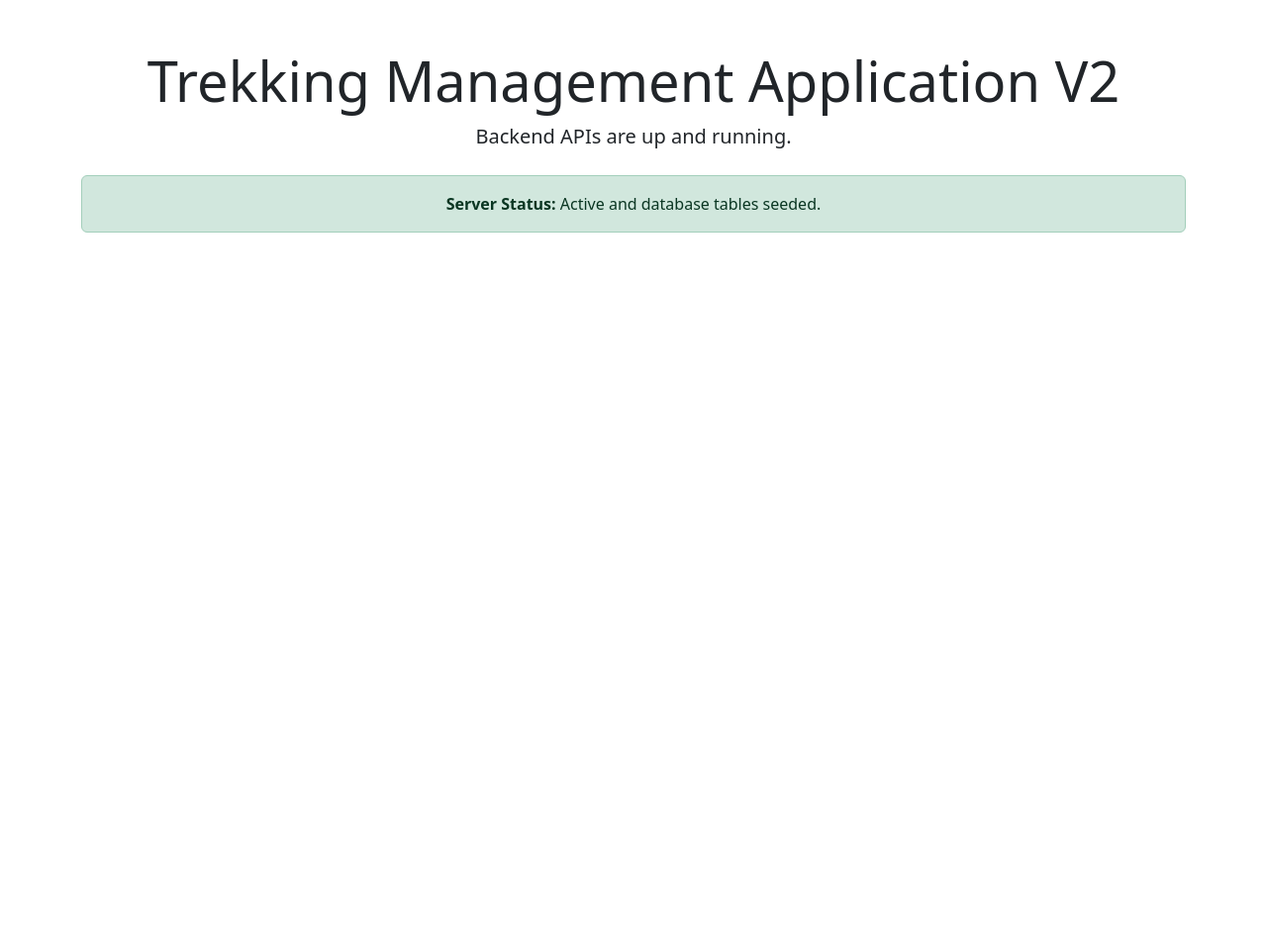
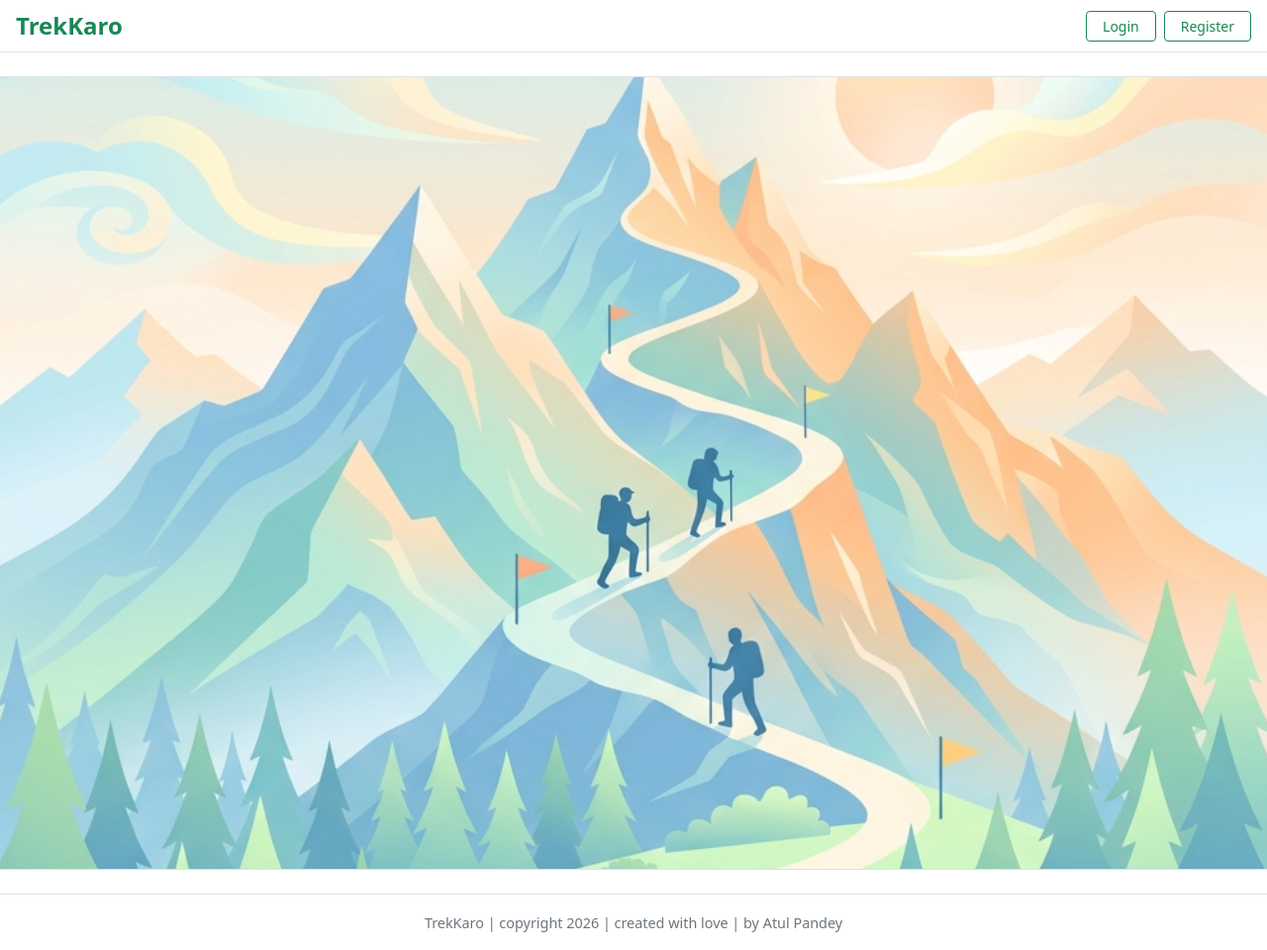
Before and after one commit to 22f2000145/Trekking-Management-System-V2, a Flask app: page / in a window 1280 px wide. Shown: the whole page at 99% size. Before the commit the page ends 235 px from the top, so only its background shows below. Run offline with Flask 3, Linux system fonts and the light colour scheme; some libraries are stand-ins or nearby versions.

Commit message:
initialize frontend application with Vue router and modular components

```diff
--- /dev/null
+++ b/static/component/Admin.js
@@ -0,0 +1,3 @@
+export default {
+    template: `<div>Admin Placeholder</div>`
+}
--- /dev/null
+++ b/static/component/Dashboard.js
@@ -0,0 +1,3 @@
+export default {
+    template: `<div>Dashboard Placeholder</div>`
+}
--- /dev/null
+++ b/static/component/Home.js
@@ -0,0 +1,9 @@
+export default {
+    template: `
+    <div class="row border mt-4">
+        <div class="col px-0" style="height: 800px;">
+            <img src="/static/trekking_bg.png" alt="Home" class="w-100 h-100" style="object-fit: cover;">
+        </div>
+    </div>
+    `
+}
--- /dev/null
+++ b/static/component/Login.js
@@ -0,0 +1,69 @@
+export default {
+    template: `
+    <div class="row justify-content-center align-items-center" style="min-height: 750px;">
+        <div class="col-md-4 px-4">
+            <div class="card p-4 shadow-sm">
+                <p class="mx-2 mt-2 text-danger text-center" v-if="message">{{message}}</p>
+                <h3 class="text-center mb-4">Login</h3>
+
+                <div class="mb-3">
+                    <label for="email" class="form-label">Email Address</label>
+                    <input type="email" id="email" class="form-control" placeholder="name@example.com" v-model="formData.email">
+                </div>
+
+                <div class="mb-3">
+                    <label for="password" class="form-label">Password</label>
+                    <input type="password" id="password" class="form-control" placeholder="Enter your password" v-model="formData.password">
+                </div>
+
+                <button class="btn btn-primary w-100 mt-2" @click="loginUser">Login</button>
+            </div>
+        </div>
+    </div>
+    `,
+    data: function () {
+        return {
+            message: "",
+            formData: {
+                email: "",
+                password: ""
+            }
+        }
+
+    },
+    methods: {
+        loginUser: function () {
+            fetch('/api/login', {
+                method: 'POST',
+                headers: {
+                    'Content-Type': 'application/json'
+                },
+                body: JSON.stringify(this.formData)// the content goes to backend in json string
+
+            })
+                .then(response => {
+                    if (response.ok) {
+                        return response.json()
+                    } else {
+                        return response.json().then(err => { throw new Error(err.message || 'Login failed') }
+                        )
+                    }
+                })
+                .then(data => {
+                    localStorage.setItem('auth-token', data["auth-token"]);
+                    localStorage.setItem("id", data.id);
+                    localStorage.setItem("username", data.username);
+                    localStorage.setItem("role", JSON.stringify(data.role));
+                    if (data.roles && data.roles.includes("admin")) {
+                        this.$router.push('/admin')
+                    } else {
+                        this.$router.push('/dashboard')
+                    }
+                })
+                .catch(error => {
+                    console.log('Error while logging in:', error)
+                    this.message = error.message
+                });
+        }
+    }
+}
--- /dev/null
+++ b/static/component/Navbar.js
@@ -0,0 +1,43 @@
+export default {
+    template: `
+    <div class="d-flex flex-wrap justify-content-between align-items-center py-2 px-3 border-bottom bg-white">
+        <router-link class="text-decoration-none fw-bold text-success fs-4" to="/">TrekKaro</router-link>
+        <div class="d-flex gap-3">
+            <router-link class="text-decoration-none text-dark" v-if="isLoggedIn" to="/dashboard">Dashboard</router-link>
+            <router-link class="text-decoration-none text-dark" v-if="isLoggedIn && (role && role.includes('admin'))" to="/admin">Admin</router-link>
+        </div>
+        <div class="d-flex gap-2">
+            <template v-if="!isLoggedIn">
+                <router-link to="/login" class="btn btn-outline-success px-3 btn-sm">Login</router-link>
+                <router-link to="/register" class="btn btn-outline-success px-3 btn-sm">Register</router-link>
+            </template>
+            <template v-else>
+                <button class="btn btn-outline-danger px-3 btn-sm" @click="logout">Logout</button>
+            </template>
+        </div>
+    </div>
+    `,
+    data: function () {
+        return {
+            isLoggedIn: !!localStorage.getItem('auth-token'),
+            role: localStorage.getItem('role')
+        }
+    },
+    watch: {
+        '$route': function () {
+            this.isLoggedIn = !!localStorage.getItem('auth-token');
+            this.role = localStorage.getItem('role');
+        }
+    },
+    methods: {
+        logout: function () {
+            localStorage.removeItem('auth-token');
+            localStorage.removeItem('id');
+            localStorage.removeItem('username');
+            localStorage.removeItem('role');
+            this.isLoggedIn = false;
+            this.role = null;
+            this.$router.push('/login');
+        }
+    }
+}
--- /dev/null
+++ b/static/component/Register.js
@@ -0,0 +1,3 @@
+export default {
+    template: `<div>Register Placeholder</div>`
+}
--- /dev/null
+++ b/static/component/Update.js
@@ -0,0 +1,3 @@
+export default {
+    template: `<div>Update Placeholder</div>`
+}
--- /dev/null
+++ b/static/component/footer.js
@@ -0,0 +1,11 @@
+export default {
+    template: `
+    <div class="row g-0 border-top mt-4">
+        <div class="col text-center py-3">
+            <span class="text-secondary" style="font-size: 0.9rem;">
+                TrekKaro | copyright 2026 | created with love | by Atul Pandey
+            </span>
+        </div>
+    </div>
+    `
+}
--- /dev/null
+++ b/static/script.js
@@ -0,0 +1,42 @@
+
+import Home from './component/Home.js'
+import Login from './component/Login.js'
+import Register from './component/Register.js'
+import Navbar from './component/Navbar.js'
+import Footer from './component/footer.js'
+import Dashboard from './component/Dashboard.js'
+import Update from './component/Update.js'
+import Admin from './component/Admin.js'
+
+
+const routes = [
+    { path: '/', component: Home },
+    { path: '/login', component: Login },
+    { path: '/register', component: Register },
+    { path: '/dashboard', component: Dashboard },
+    { path: '/update', component: Update },
+    { path: '/admin', component: Admin }
+]
+
+const router = new VueRouter({
+    routes
+})
+
+const app = new Vue({
+    el: '#app',
+    router,
+    template: `
+    <div class="container-fluid px-0">
+    <nav-bar></nav-bar>
+    <router-view></router-view>
+    <foot></foot>
+    </div>
+    `,
+    data: {
+        section: "IITM BS DEGREE"
+    },
+    components: {
+        "nav-bar": Navbar,
+        "foot": Footer,
+    }
+})
--- a/templates/index.html
+++ b/templates/index.html
@@ -1,5 +1,6 @@
 <!DOCTYPE html>
 <html lang="en">
+
 <head>
     <meta charset="UTF-8">
     <meta name="viewport" content="width=device-width, initial-scale=1.0">
@@ -8,6 +9,7 @@
     <script src="https://unpkg.com/vue-router@3/dist/vue-router.js"></script>
     <link href="https://cdn.jsdelivr.net/npm/bootstrap@5.3.3/dist/css/bootstrap.min.css" rel="stylesheet">
 </head>
+
 <body>
     <div id="app" class="container mt-5 text-center">
         <h1 class="display-4">Trekking Management Application V2</h1>
@@ -16,5 +18,7 @@
             <strong>Server Status:</strong> Active and database tables seeded.
         </div>
     </div>
+    <script type="module" src="/static/script.js"></script>
 </body>
+
 </html>
```
Also changed, not shown: templates/test.html (added, +28 -0 lines), static/trekking_bg.png (added).
